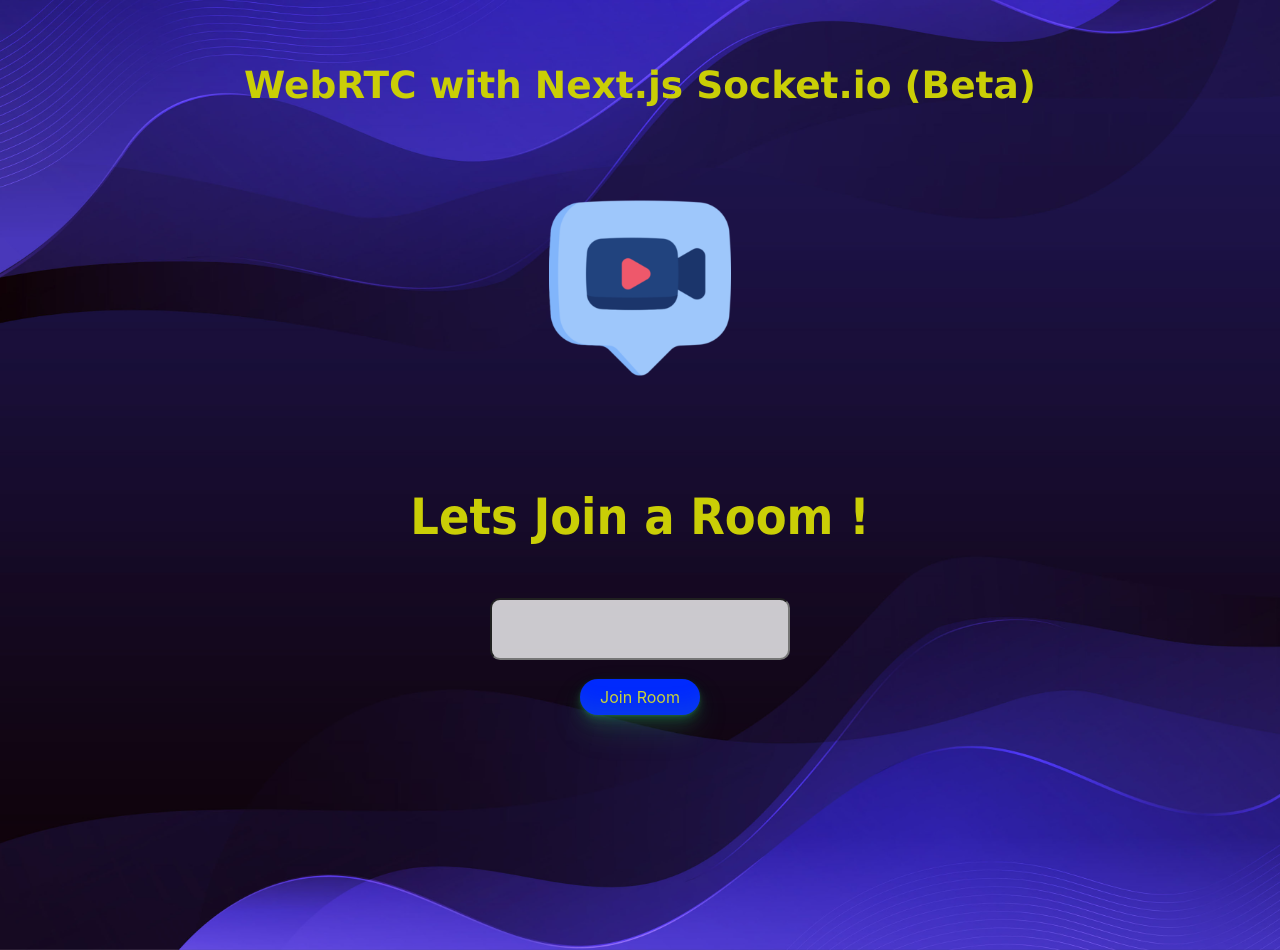
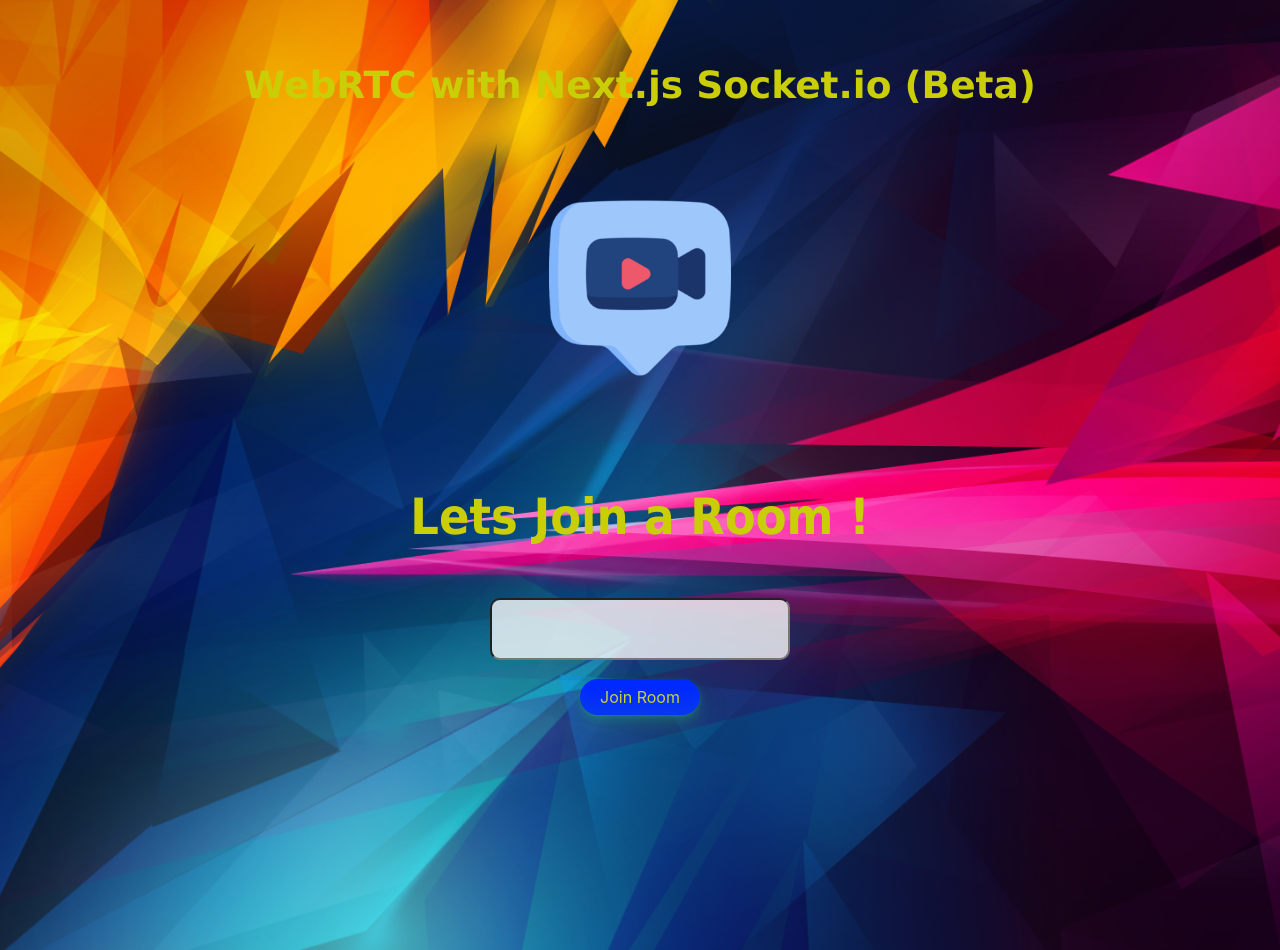
Before and after one commit to Zayant21/WebRtc-Next, a Next.js app: page / in a window 1280 px wide. Built offline with nearby package versions, Linux system fonts and the light colour scheme.

Commit message:
Updated the background images

```diff
--- a/styles/Home.module.css
+++ b/styles/Home.module.css
@@ -1,7 +1,7 @@
 
 .index_container {
   padding: 2rem;
-  background-image: url("../img/main/new_gradient.jpg");
+  background-image: url("../img/main/new_background.png");
   height: 100%;
   background-position: center;
   background-repeat: no-repeat;
@@ -170,7 +170,7 @@ text-align: center;
 
 .index{
   background-color: #abc0ca;
-  background-image: url("../img/main/new_video.jpg");
+  background-image: url("../img/main/new_gradient.jpg");
   min-height: 100vh;
 }
 
```
Also changed, not shown: img/main/new_background.png (added).
